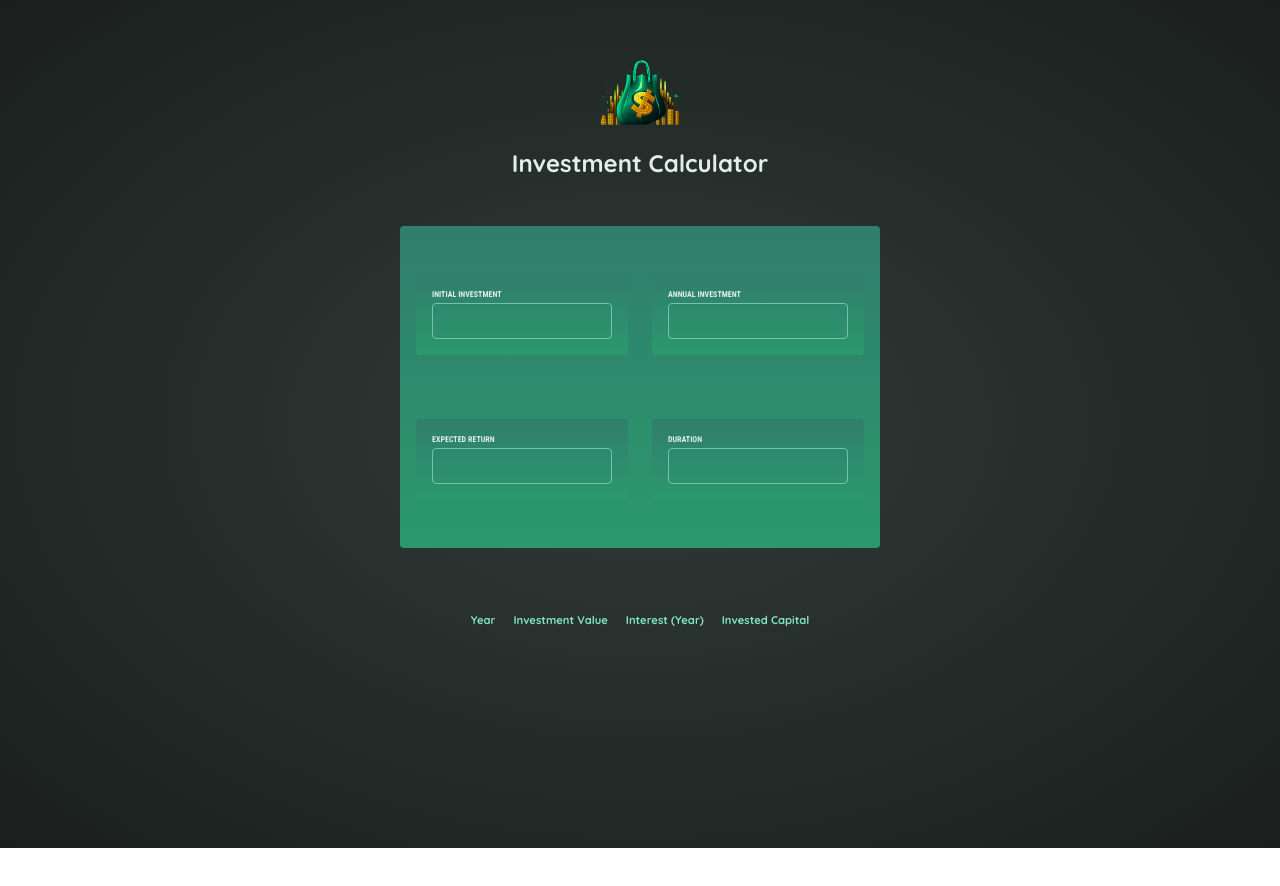
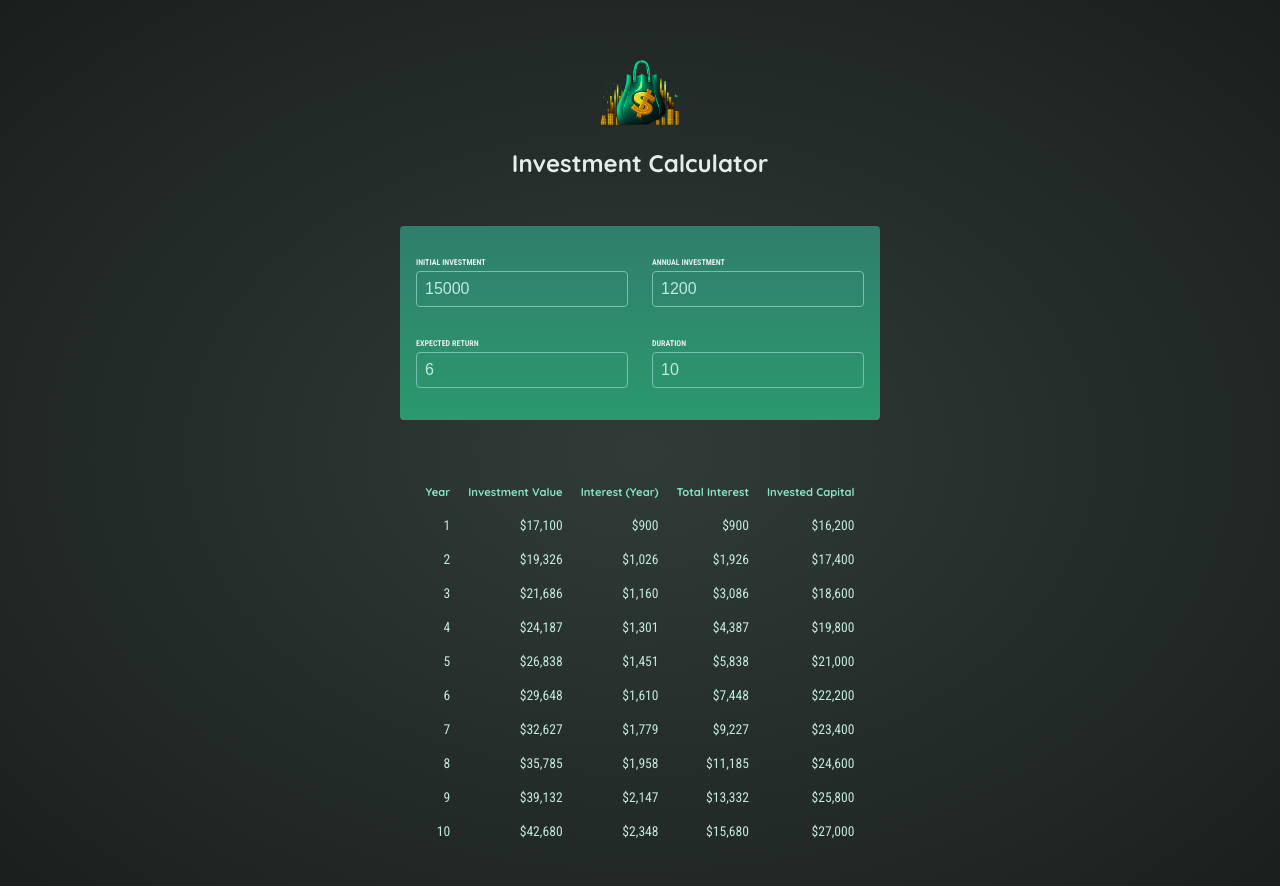
Before and after one commit to ShahafPinto/investment-calculator, a React (Vite) app: page / in a window 1280 px wide. Shown: the top 886 px of the page. Before the commit the page ends 848 px from the top, so only its background shows below. Built offline with nearby package versions, Linux system fonts and the light colour scheme.

Commit message:
improving table data

```diff
--- a/src/App.jsx
+++ b/src/App.jsx
@@ -5,24 +5,36 @@ import React, { useState } from "react";
 import { calculateInvestmentResults } from "./util/investment.js";
 
 function App() {
-  const initialTable = {
-    initialInvestment: undefined,
-    annualInvestment: undefined,
-    expectedReturn: undefined,
-    duration: undefined,
-  };
+  // const initialTable = {
+  //   initialInvestment: undefined,
+  //   annualInvestment: undefined,
+  //   expectedReturn: undefined,
+  //   duration: undefined,
+  // };
 
-  const [tableData, setTableData] = useState([]);
-  console.log("table data:", tableData);
+  const [tableData, setTableData] = useState({ initialInvestment: 15000,
+    annualInvestment: 1200,
+    expectedReturn: 6,
+    duration: 10,});
+
+  function handleChange(inputIdent, newValue){
+    setTableData((prevData)=>{
+        return{
+          ...prevData,
+          [inputIdent] : Number(newValue),
+        }
+    })
+}
+  // console.log("table data:", tableData);
 
   function getData() {
     if (
-      initialTable.initialInvestment &&
-      initialTable.annualInvestment &&
-      initialTable.expectedReturn &&
-      initialTable.duration
+      tableData.initialInvestment &&
+      tableData.annualInvestment &&
+      tableData.expectedReturn &&
+      tableData.duration
     ) {
-      const newTableData = calculateInvestmentResults(initialTable);
+      const newTableData = calculateInvestmentResults(tableData);
       setTableData(newTableData);
     }
   }
@@ -30,7 +42,7 @@ function App() {
   return (
     <div>
       <Header />
-      <UserInputs initialTable={initialTable} getData={getData} />
+      <UserInputs onChange={handleChange} tableData={tableData}/>
       <Table tableData={tableData} />
     </div>
   );
--- a/src/components/Header.jsx
+++ b/src/components/Header.jsx
@@ -1,10 +1,11 @@
 import React from "react";
+import logo from "../assets/investment-calculator-logo.png"
 
 export default function Header() {
   return (
     <header id="header">
       <img
-        src="src\assets\investment-calculator-logo.png"
+        src={logo}
         alt="investment calculator logo pic"
       />
       <h1>Investment Calculator</h1>
--- a/src/components/Table.jsx
+++ b/src/components/Table.jsx
@@ -1,24 +1,33 @@
 import React from "react";
-// import {calculateInvestmentResults} from '../util/investment.js'
+// import formatter from '../util/investment'
+import { calculateInvestmentResults, formatter } from "../util/investment.js";
 
 export default function Table({ tableData }) {
-  console.log(tableData);
-//   let initialTable = [
-//     {
-//       year: undefined,
-//       valueEndOfYear: undefined,
-//       interest: undefined,
-//       annualInvestment: undefined,
-//     }
-//   ];
-    // const a = [{year: 1,
-    //     valueEndOfYear: 22,
-    //     interest: 22,
-    //     annualInvestment: 33},{year: 2,
-    //         valueEndOfYear: 33,
-    //         interest: 33,
-    //         annualInvestment: 44}]
+  console.log("tableData:", tableData);
 
+  const resultsData = calculateInvestmentResults(tableData);
+  function getInitialInvestment() {
+    const result =
+      resultsData[0].valueEndOfYear -
+      resultsData[0].interest -
+      resultsData[0].annualInvestment;
+    return result;
+  }
+
+  console.log(resultsData);
+
+  function getInvestedCapital(valueEndOfYear, annualInvestment, year) {
+    const interest = getTotalInterst(valueEndOfYear, annualInvestment, year);
+    const result = valueEndOfYear - interest;
+    return result;
+  }
+
+  //   let totalInterest = 0;
+  function getTotalInterst(valueEndOfYear, annualInvestment, year) {
+    const totalInterest =
+      valueEndOfYear - annualInvestment * year - getInitialInvestment();
+    return totalInterest;
+  }
   return (
     <table id="result">
       <thead>
@@ -26,20 +35,37 @@ export default function Table({ tableData }) {
           <th>Year</th>
           <th>Investment Value</th>
           <th>Interest (Year)</th>
-          {/* <th>Total Interest</th> */}
+          <th>Total Interest</th>
           <th>Invested Capital</th>
         </tr>
       </thead>
       <tbody>
-        {tableData.map((val, valIndex)=>
-            <tr key={valIndex}>
-                <td>{val.year}</td>
-                <td>{val.valueEndOfYear}</td>
-                <td>{isNaN(val.interest) ? (val.interest).toString() : val.interest}</td>
-                <td>{val.annualInvestment}</td>
-            </tr>
-        )}
+        {resultsData.map((val, valIndex) => (
+          <tr key={valIndex}>
+            <td>{val.year}</td>
+            <td>{formatter.format(val.valueEndOfYear)}</td>
+            <td>{formatter.format(val.interest)}</td>
+            <td>
+              {formatter.format(
+                getTotalInterst(
+                  val.valueEndOfYear,
+                  val.annualInvestment,
+                  val.year
+                )
+              )}
+            </td>
+            <td>
+              {formatter.format(
+                getInvestedCapital(
+                  val.valueEndOfYear,
+                  val.annualInvestment,
+                  val.year
+                )
+              )}
+            </td>
+          </tr>
+        ))}
       </tbody>
-    </ table>
+    </table>
   );
 }
--- a/src/components/UserInputs.jsx
+++ b/src/components/UserInputs.jsx
@@ -1,69 +1,49 @@
 import React from "react";
 
-export default function UserInputs({ initialTable, getData }) {
-  function handleInitialChange(event) {
-    initialTable.initialInvestment = event.target.value;
-    getData();
-  }
-  function handleAnnualChange(event) {
-    initialTable.annualInvestment = event.target.value;
-    getData();
-  }
-  function handleReturnChange(event) {
-    initialTable.expectedReturn = event.target.value;
-    getData();
-  }
-  function handleDurationChange(event) {
-    initialTable.duration = event.target.value;
-    getData();
-  }
+export default function UserInputs({ tableData, onChange}) {
 
   return (
-    <div id="user-input">
+    <section id="user-input">
       <div className="input-group">
-        <p id="user-input">
+        <p>
           <label>INITIAL INVESTMENT</label>
           <input
-            onChange={handleInitialChange}
+            onChange={(event)=>onChange('initialInvestment', event.target.value)}
             type="number"
-            min="0"
-            step="1"
             required
+            value={tableData.initialInvestment}
           />
         </p>
-        <p id="user-input">
+        <p>
           <label>ANNUAL INVESTMENT</label>
           <input
-            onChange={handleAnnualChange}
+            onChange={(event)=>onChange('annualInvestment', event.target.value)}
             type="number"
-            min="0"
-            step="1"
             required
+            value={tableData.annualInvestment}
           />
         </p>
       </div>
       <div className="input-group">
-        <p id="user-input">
+        <p>
           <label>EXPECTED RETURN</label>
           <input
-            onChange={handleReturnChange}
+            onChange={(event)=>onChange('expectedReturn', event.target.value)}
             type="number"
-            min="0"
-            step="1"
             required
+            value={tableData.expectedReturn}
           />
         </p>
-        <p id="user-input">
+        <p>
           <label>DURATION</label>
           <input
-            onChange={handleDurationChange}
+            onChange={(event)=>onChange('duration', event.target.value)}
             type="number"
-            min="0"
-            step="1"
             required
+            value={tableData.duration}
           />
         </p>
       </div>
-    </div>
+    </section>
   );
 }
```
